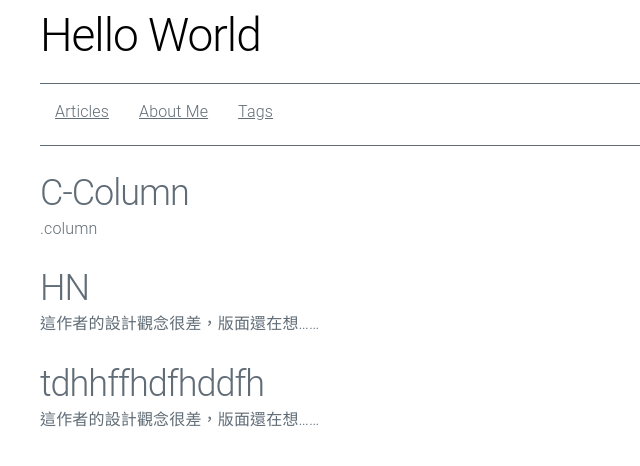
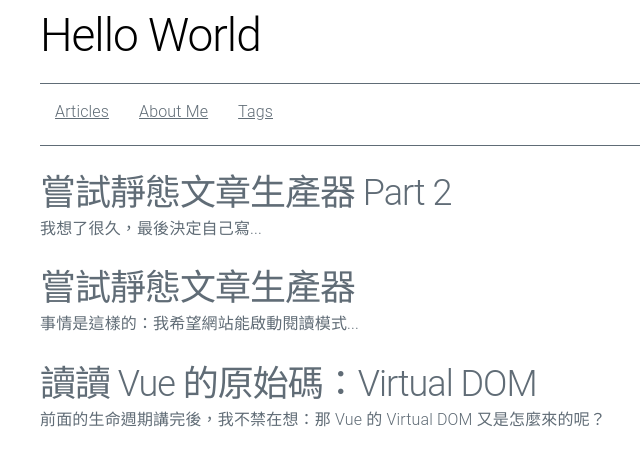
Before and after one commit to iigmir/blog-v2, a website: page docs/index.html in a window 1280 px wide. Shown: the whole page, without its empty margins (60-700 px from the left). Drawn offline with nearby package versions, Linux system fonts and the light colour scheme.

Commit message:
update article

```diff
--- a/docs/index.html
+++ b/docs/index.html
@@ -17,30 +17,30 @@
                 <li class="item"><a href="./tags">Tags</a></li>
             </ul>
         </nav>
-        <div class="row">
-            <div class="column">
-                <a href="#">
-                    <h2>C-Column</h2>
-                    <p>.column</p>
+        <article class="row">
+            <section class="column">
+                <a href="./articles/079.html">
+                    <h2>嘗試靜態文章生產器 Part 2</h2>
+                    <p>我想了很久，最後決定自己寫...</p>
                 </a>
-            </div>
-        </div>
-        <div class="row">
-            <div class="column">
-                <a href="#">
-                    <h2>HN</h2>
-                    <p>這作者的設計觀念很差，版面還在想……</p>
+            </section>
+        </article>
+        <article class="row">
+            <section class="column">
+                <a href="./articles/078.html">
+                    <h2>嘗試靜態文章生產器</h2>
+                    <p>事情是這樣的：我希望網站能啟動閱讀模式...</p>
                 </a>
-            </div>
-        </div>
-        <div class="row">
-            <div class="column">
-                <a href="#">
-                    <h2>tdhhffhdfhddfh</h2>
-                    <p>這作者的設計觀念很差，版面還在想……</p>
+            </section>
+        </article>
+        <article class="row">
+            <section class="column">
+                <a href="./articles/077.html">
+                    <h2>讀讀 Vue 的原始碼：Virtual DOM</h2>
+                    <p>前面的生命週期講完後，我不禁在想：那 Vue 的 Virtual DOM 又是怎麼來的呢？</p>
                 </a>
-            </div>
-        </div>
+            </section>
+        </article>
     </main>
 </body>
 </html>
```
